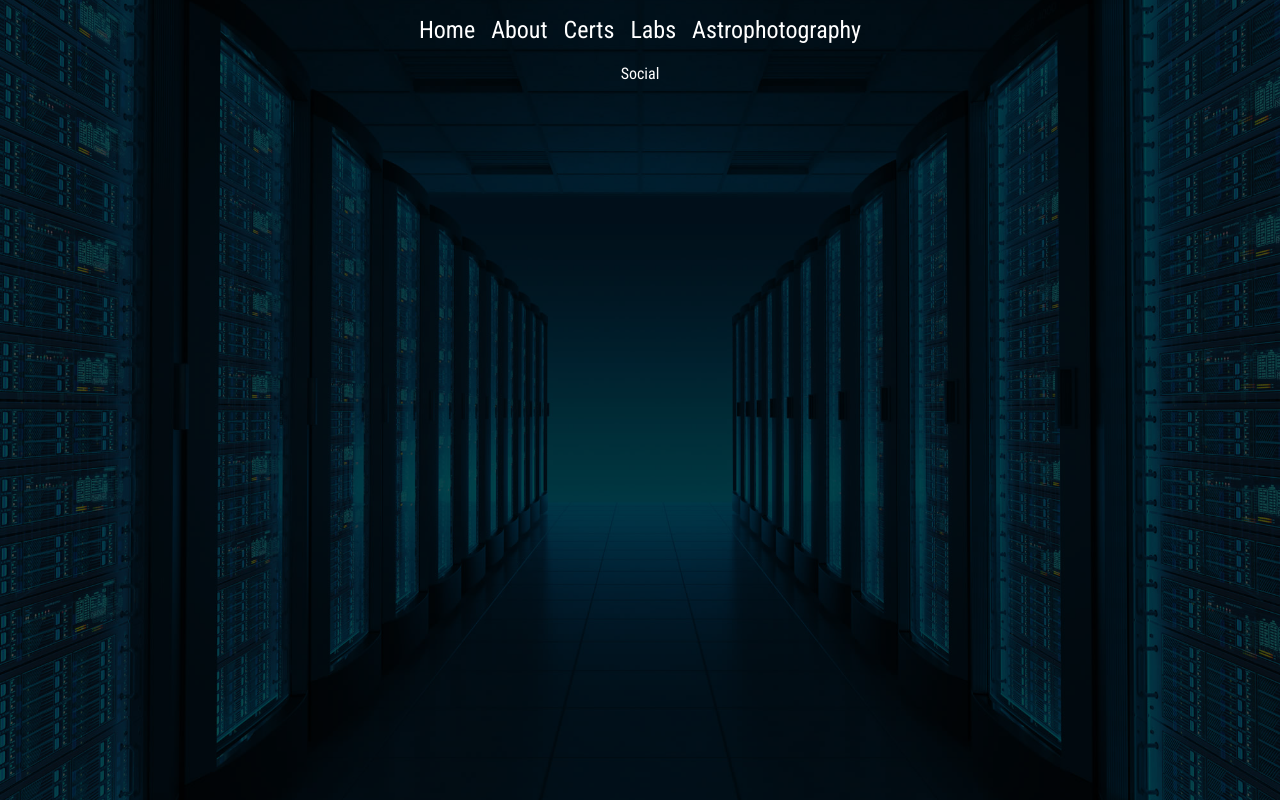
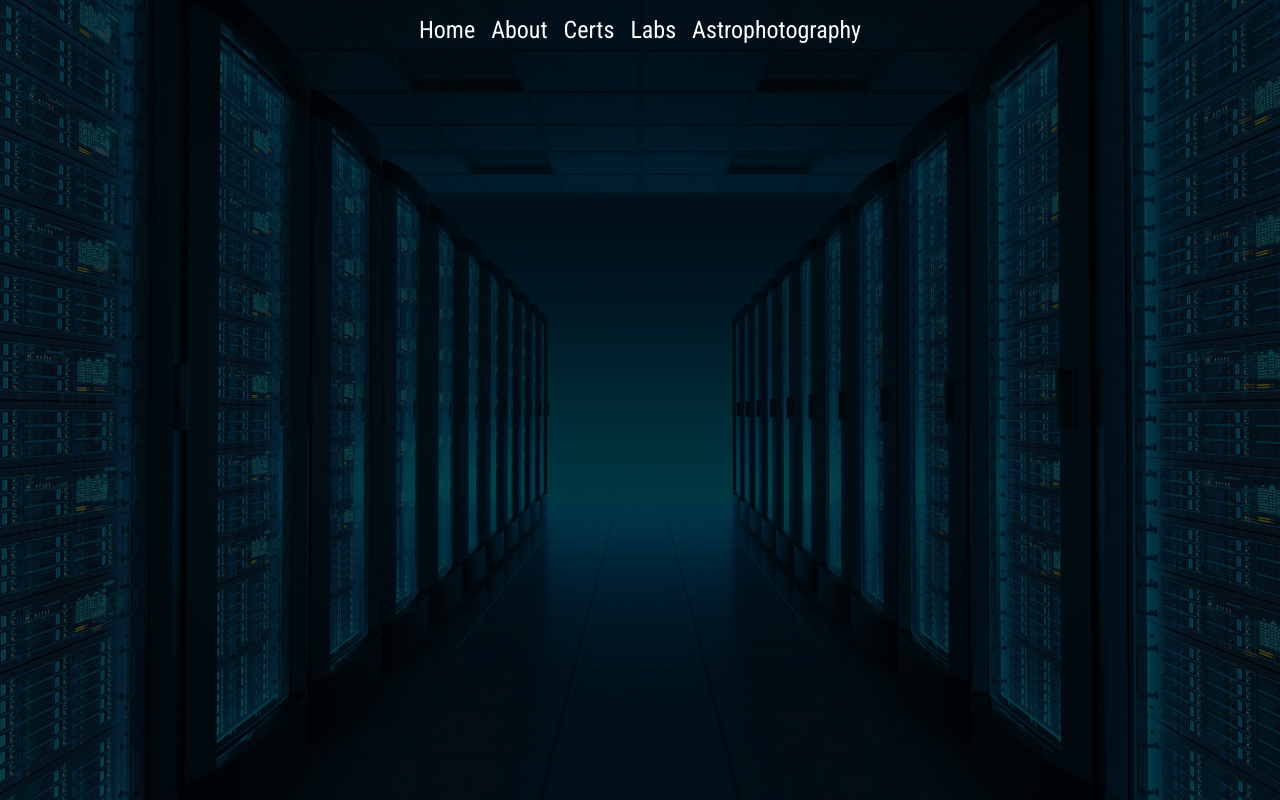
Before and after one commit to kccoers/www, a React (Create React App) app: page /social in a window 1280 px wide. Built offline with nearby package versions, Linux system fonts and the light colour scheme.

Commit message:
retrigger deployment

```diff
--- a/src/components/social.js
+++ b/src/components/social.js
@@ -1,6 +1,6 @@
 function Social() {
     return(
-        <>Social</>
+        <></>
     )
 }
 
```
